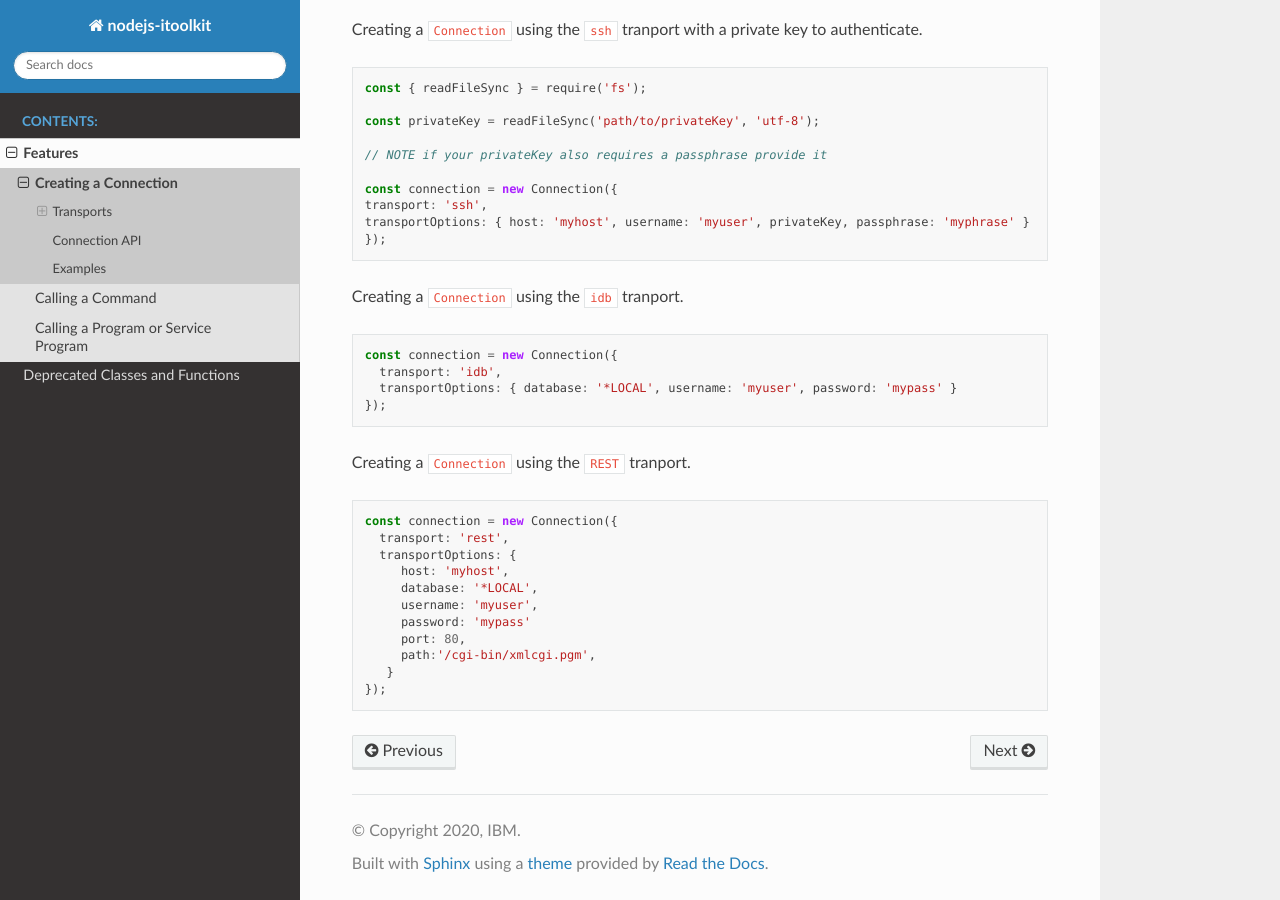
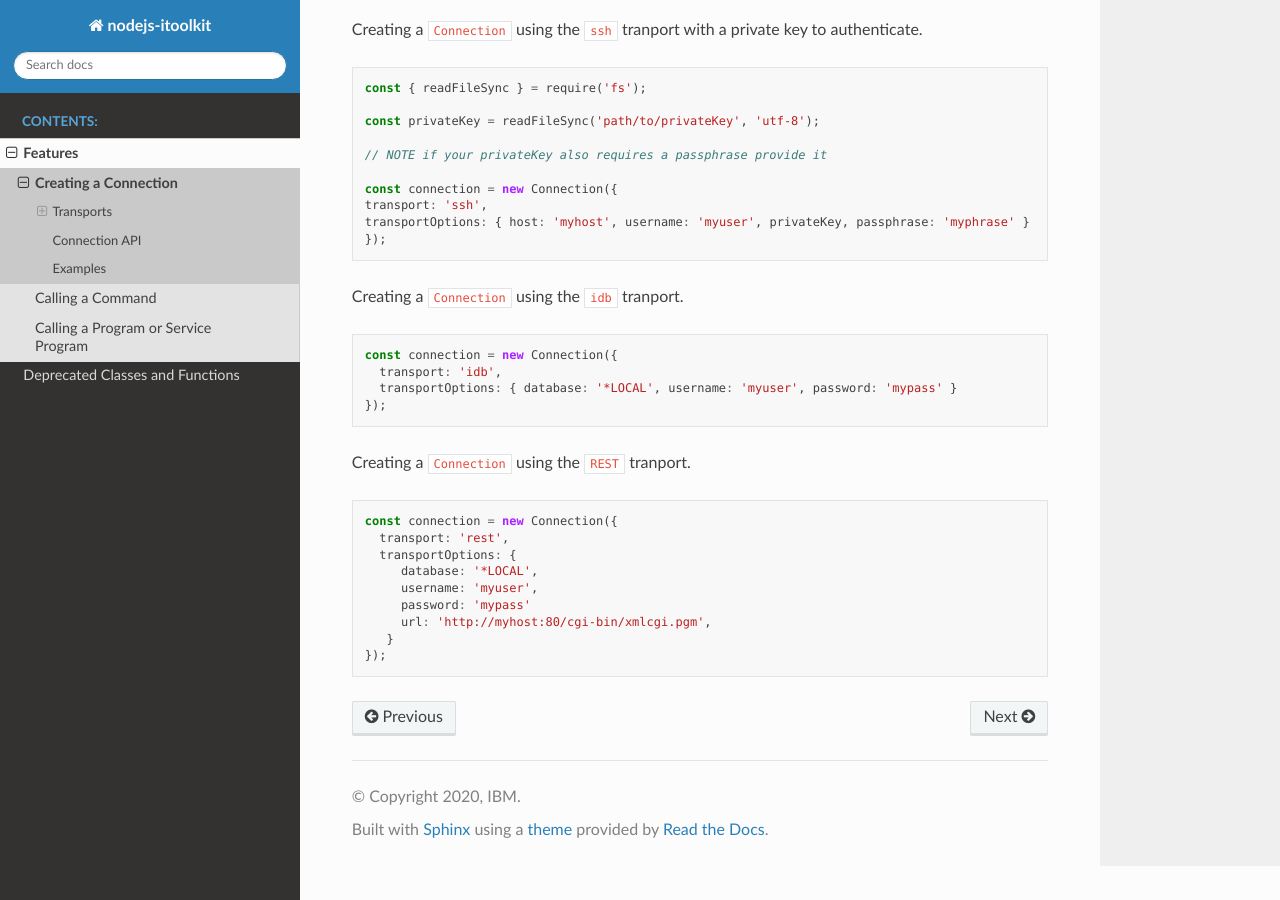
Before and after one commit to IBM/nodejs-itoolkit, a Sphinx documentation site: the page built from docs/Connection.rst, in a window 1280 px wide and 900 px high, scrolled down 2595 px. Built offline with Sphinx 7.4.7 and the Read the Docs theme 2.0.0, drawn with Linux system fonts in a browser that asks for light colours; some of the changed lines change nothing that is shown.

Commit message:
docs: Update creating a connection using rest transport example

```diff
--- a/docs/Connection.rst
+++ b/docs/Connection.rst
@@ -125,11 +125,9 @@ Creating a ``Connection`` using the ``REST`` tranport.
    const connection = new Connection({
      transport: 'rest',
      transportOptions: {
-        host: 'myhost',
         database: '*LOCAL',
         username: 'myuser',
         password: 'mypass'
-        port: 80,
-        path:'/cgi-bin/xmlcgi.pgm',
+        url: 'http://myhost:80/cgi-bin/xmlcgi.pgm',
       }
    });
```
